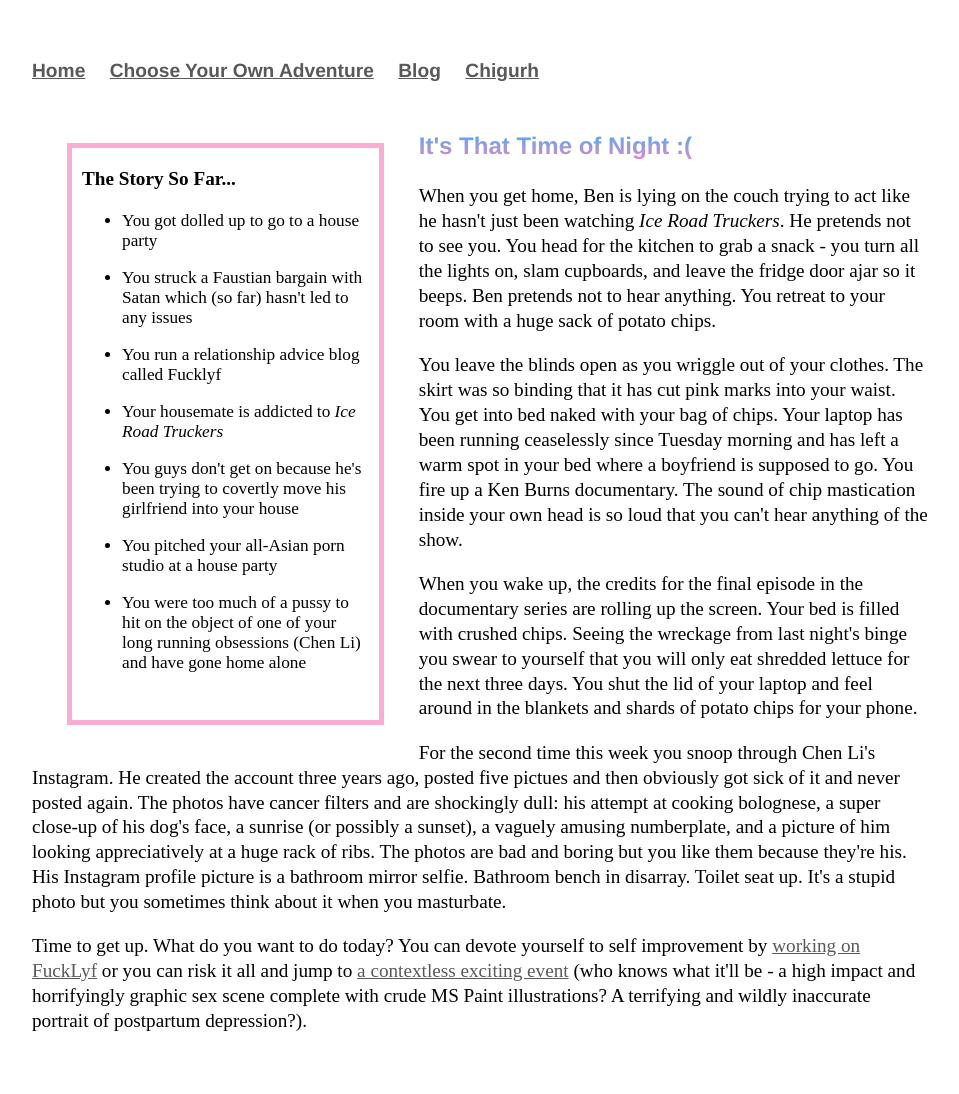
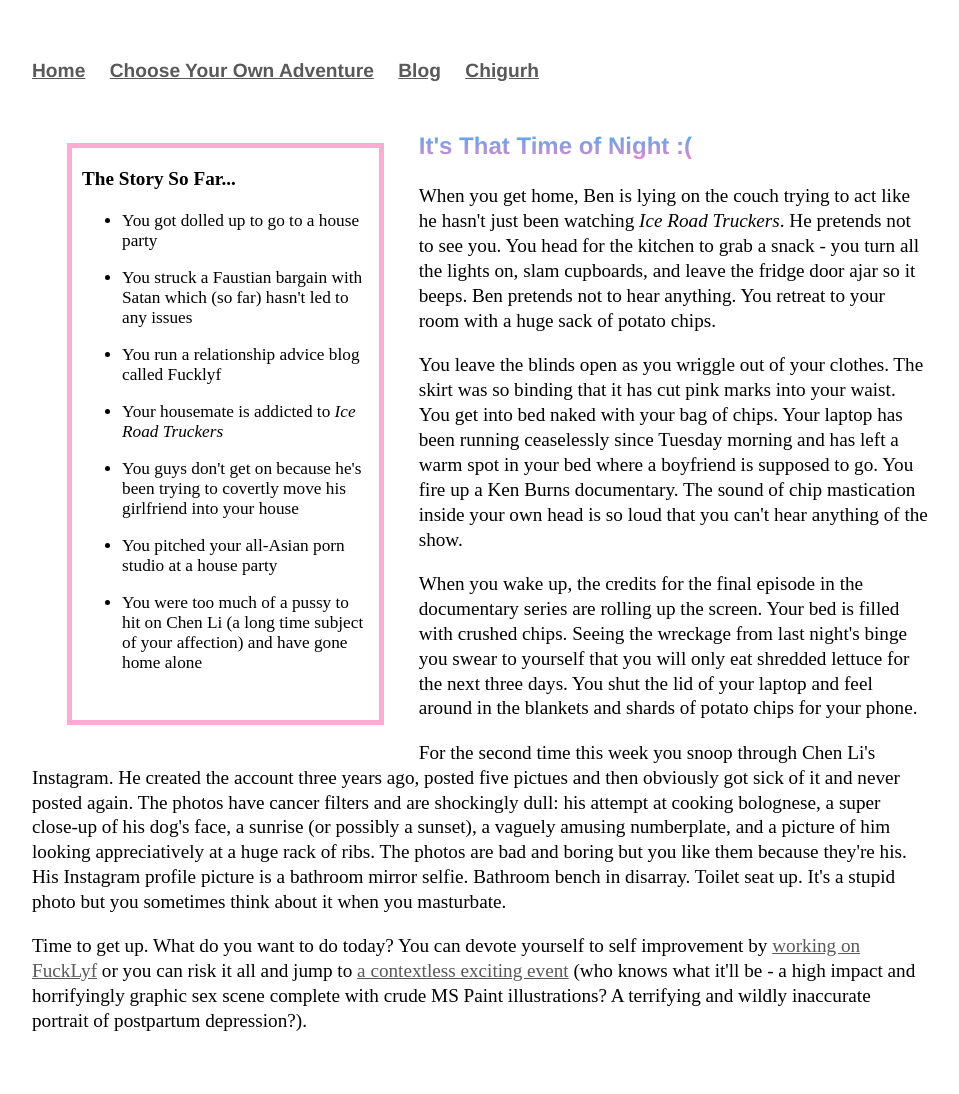
Before and after one commit to Pinelife/pinelife.github.io, a Jekyll site: the page Hellhole/Room5.html, which Jekyll copies as it is, in a window 1280 px wide. Shown: the whole page, without its empty margins (160-1119 px from the left). Built offline with Jekyll 4.4.1, drawn with Linux system fonts in a browser that asks for light colours.

Commit message:
Update Room5.html

```diff
--- a/Hellhole/Room5.html
+++ b/Hellhole/Room5.html
@@ -30,7 +30,7 @@
 <br/>
 <li>You pitched your all-Asian porn studio at a house party</li>
   </br>
-<li>You were too much of a pussy to hit on the object of one of your long running obsessions (Chen Li) and have gone home alone</li>
+<li>You were too much of a pussy to hit on Chen Li (a long time subject of your affection) and have gone home alone</li>
   </br>
    </ul>
     </p>
```
